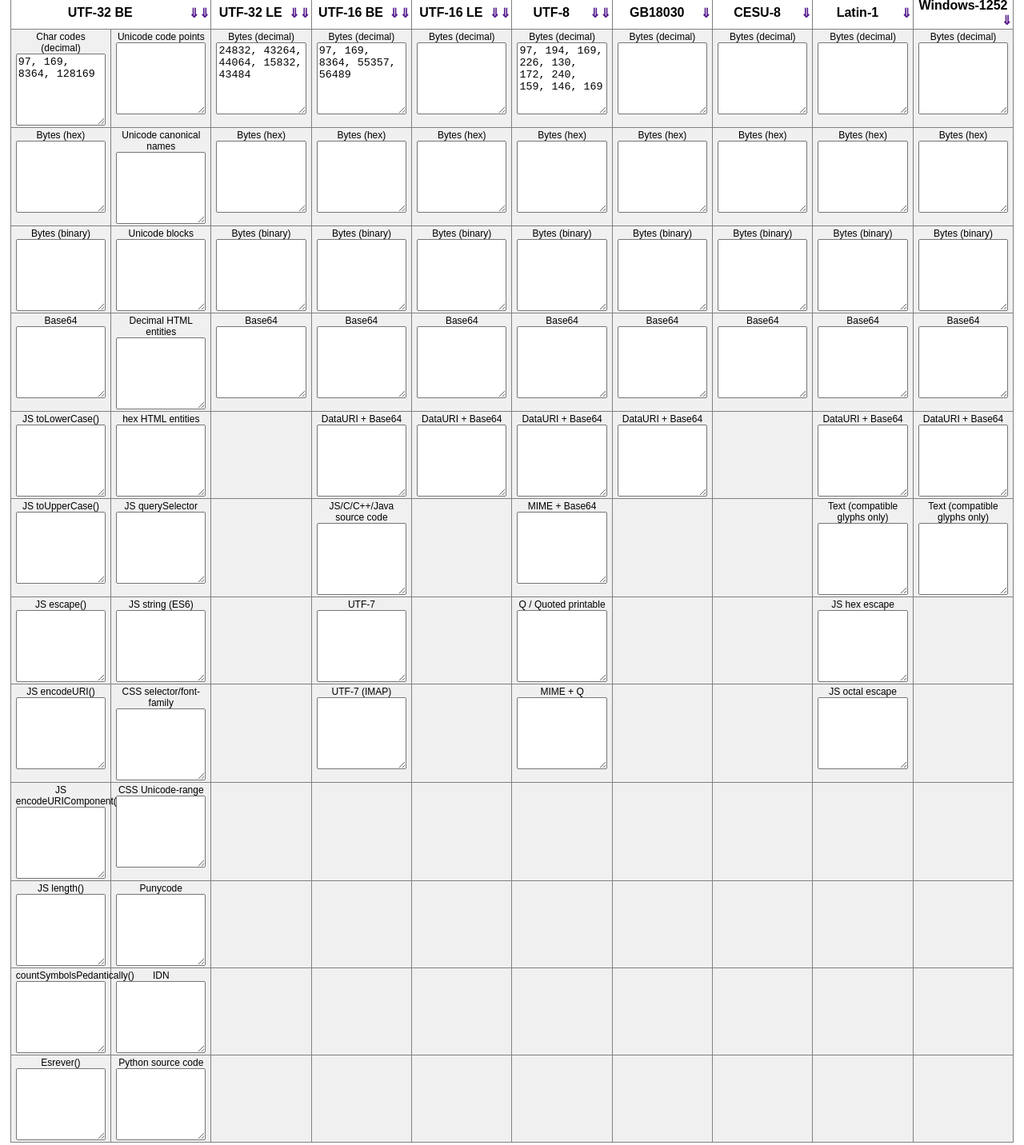
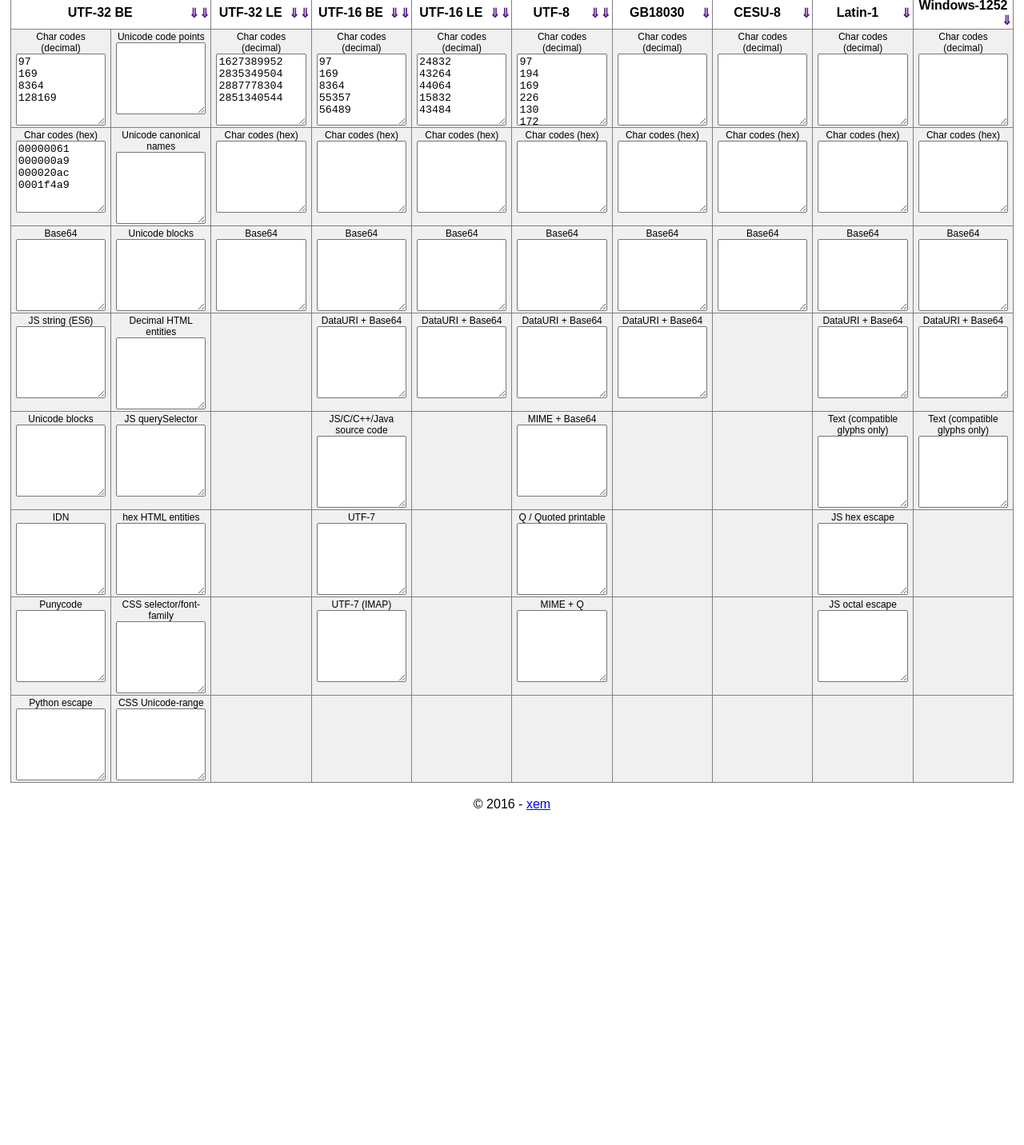
Before and after one commit to xem/escape, a plain HTML site: page index.html in a window 1280 px wide. Shown: the part 303-1735 px from the top of the page at 80% size. After the commit the page ends 1336 px from the top, so only its background shows below. Drawn offline with Linux system fonts and the light colour scheme.

Commit message:
reorganized

```diff
--- a/index.html
+++ b/index.html
@@ -10,6 +10,7 @@ input, textarea { width: 100%; }
 #a1, #a2 { height: 100px; }
 table a { float: right; text-decoration: none; }
 textarea { height: 90px }
+textarea:after { content: attr(id); }
 </style>
 <a href=//github.com/xem/escape><img style="position:absolute;top:0;right:0;border:0;" src="https://s3.amazonaws.com/github/ribbons/forkme_right_darkblue_121621.png" alt="Fork me on github"></a>
 <center>
@@ -40,129 +41,83 @@ All the encoding / decoding / escaping features you (n)ever dreamed of, all in o
 	<tr>
 		<td>Char codes (decimal)<textarea id=c1></textarea>
 		<td>Unicode code points<textarea id=d1></textarea>
-		<td>Bytes (decimal)<textarea id=e1></textarea>
-		<td>Bytes (decimal)<textarea id=f1></textarea>
-		<td>Bytes (decimal)<textarea id=g1></textarea>
-		<td>Bytes (decimal)<textarea id=h1></textarea>
-		<td>Bytes (decimal)<textarea id=i1></textarea>
-		<td>Bytes (decimal)<textarea id=j1></textarea>
-		<td>Bytes (decimal)<textarea id=k1></textarea>
-		<td>Bytes (decimal)<textarea id=l1></textarea>
+		<td>Char codes (decimal)<textarea id=e1></textarea>
+		<td>Char codes (decimal)<textarea id=f1></textarea>
+		<td>Char codes (decimal)<textarea id=g1></textarea>
+		<td>Char codes (decimal)<textarea id=h1></textarea>
+		<td>Char codes (decimal)<textarea id=i1></textarea>
+		<td>Char codes (decimal)<textarea id=j1></textarea>
+		<td>Char codes (decimal)<textarea id=k1></textarea>
+		<td>Char codes (decimal)<textarea id=l1></textarea>
 	<tr>
-		<td>Bytes (hex)<textarea id=f2></textarea>
-		<td>Unicode canonical names<textarea id=b3></textarea>
-		<td>Bytes (hex)<textarea id=g2></textarea>
-		<td>Bytes (hex)<textarea id=d2></textarea>
-		<td>Bytes (hex)<textarea id=e2></textarea>
-		<td>Bytes (hex)<textarea id=c2></textarea>
-		<td>Bytes (hex)<textarea id=h2></textarea>
-		<td>Bytes (hex)<textarea id=i2></textarea>
-		<td>Bytes (hex)<textarea id=j2></textarea>
-		<td>Bytes (hex)<textarea id=k2></textarea>
+		<td>Char codes (hex)<textarea id=c2></textarea>
+		<td>Unicode canonical names<textarea id=d2></textarea>
+		<td>Char codes (hex)<textarea id=e2></textarea>
+		<td>Char codes (hex)<textarea id=f2></textarea>
+		<td>Char codes (hex)<textarea id=g2></textarea>
+		<td>Char codes (hex)<textarea id=h2></textarea>
+		<td>Char codes (hex)<textarea id=i2></textarea>
+		<td>Char codes (hex)<textarea id=j2></textarea>
+		<td>Char codes (hex)<textarea id=k2></textarea>
+		<td>Char codes (hex)<textarea id=l2></textarea>
+  <tr>
+		<td>Base64<textarea id=c3></textarea>
+		<td>Unicode blocks<textarea id=d11></textarea>
+		<td>Base64<textarea id=e3></textarea>
+		<td>Base64<textarea id=f3></textarea>
+		<td>Base64<textarea id=g3></textarea>
+		<td>Base64<textarea id=h3></textarea>
+		<td>Base64<textarea id=i3></textarea>
+		<td>Base64<textarea id=j3></textarea>
+		<td>Base64<textarea id=k3></textarea>
+		<td>Base64<textarea id=l3></textarea>
 	<tr>
-		<td>Bytes (binary)<textarea id=f3></textarea>
-		<td>Unicode blocks<textarea id=b4></textarea>
-		<td>Bytes (binary)<textarea id=g3></textarea>
-		<td>Bytes (binary)<textarea id=d3></textarea>
-		<td>Bytes (binary)<textarea id=e3></textarea>
-		<td>Bytes (binary)<textarea id=c3></textarea>
-		<td>Bytes (binary)<textarea id=h3></textarea>
-		<td>Bytes (binary)<textarea id=i3></textarea>
-		<td>Bytes (binary)<textarea id=j3></textarea>
-		<td>Bytes (binary)<textarea id=k3></textarea>
+		<td>JS string (ES6)<textarea id=d6></textarea>
+		<td>Decimal HTML entities<textarea id=d3></textarea>
+		<td>
+		<td>DataURI + Base64<textarea id=f4></textarea>
+		<td>DataURI + Base64<textarea id=g4></textarea>
+		<td>DataURI + Base64<textarea id=h4></textarea>
+		<td>DataURI + Base64<textarea id=i4></textarea>
+		<td>
+		<td>DataURI + Base64<textarea id=k4></textarea>
+		<td>DataURI + Base64<textarea id=l4></textarea>
 	<tr>
-		<td>Base64<textarea id=f4></textarea>
-		<td>Decimal HTML entities<textarea id=f5></textarea>
-		<td>Base64<textarea id=g4></textarea>
-		<td>Base64<textarea id=d4></textarea>
-		<td>Base64<textarea id=e4></textarea>
-		<td>Base64<textarea id=c4></textarea>
-		<td>Base64<textarea id=h4></textarea>
-		<td>Base64<textarea id=i4></textarea>
-		<td>Base64<textarea id=j4></textarea>
-		<td>Base64<textarea id=k4></textarea>
-	<tr>
-		<td>JS toLowerCase()<textarea id=b6></textarea>
-		<td>hex HTML entities<textarea id=f6></textarea>
+		<td>Unicode blocks<textarea id=d11></textarea>
+		<td>JS querySelector<textarea id=d5></textarea>
 		<td>
-		<td>DataURI + Base64<textarea id=d5></textarea>
-		<td>DataURI + Base64<textarea id=e5></textarea>
-		<td>DataURI + Base64<textarea id=c5></textarea>
-		<td>DataURI + Base64<textarea id=h5></textarea>
+		<td>JS/C/C++/Java source code<textarea id=f5></textarea>
 		<td>
-		<td>DataURI + Base64<textarea id=j5></textarea>
-		<td>DataURI + Base64<textarea id=k5></textarea>
-	<tr>
-		<td>JS toUpperCase()<textarea id=b7></textarea>
-		<td>JS querySelector<textarea id=f7></textarea>
-
-		<td>
-		<td>JS/C/C++/Java source code<textarea id=d6></textarea>
-		<td>
-		<td>MIME + Base64<textarea id=c6></textarea>
+		<td>MIME + Base64<textarea id=h5></textarea>
 		<td>
 		<td>
-		<td>Text (compatible glyphs only)<textarea id=j6></textarea>
-		<td>Text (compatible glyphs only)<textarea id=k6></textarea>
+		<td>Text (compatible glyphs only)<textarea id=k5></textarea>
+		<td>Text (compatible glyphs only)<textarea id=l5></textarea>
 	<tr>
-		<td>JS escape()<textarea id=b8></textarea>
-		<td>JS string (ES6)<textarea id=f8></textarea>
-
+		<td>IDN<textarea id=d10></textarea>
+		<td>hex HTML entities<textarea id=d4></textarea>
 		<td>
-		<td>UTF-7<textarea id=d7></textarea>
+		<td>UTF-7<textarea id=f6></textarea>
 		<td>
-		<td>Q / Quoted printable<textarea id=c7></textarea>
+		<td>Q / Quoted printable<textarea id=h6></textarea>
 		<td>
 		<td>
-		<td>JS hex escape<textarea id=j7></textarea>
+		<td>JS hex escape<textarea id=k6></textarea>
 		<td>
 	<tr>
-		<td>JS encodeURI()<textarea id=b9></textarea>
-		<td>CSS selector/font-family<textarea id=f9></textarea>
+		<td>Punycode<textarea id=d9></textarea>
+		<td>CSS selector/font-family<textarea id=d7></textarea>
 		<td>
-		<td>UTF-7 (IMAP)<textarea id=d8></textarea>
+		<td>UTF-7 (IMAP)<textarea id=f7></textarea>
 		<td>
-		<td>MIME + Q<textarea id=c8></textarea>
+		<td>MIME + Q<textarea id=h7></textarea>
 		<td>
 		<td>
-		<td>JS octal escape<textarea id=j8></textarea>
+		<td>JS octal escape<textarea id=k7></textarea>
 		<td>
 	<tr>
-		<td>JS encodeURIComponent()<textarea id=b10></textarea>
-		<td>CSS Unicode-range<textarea id=f10></textarea>
-		<td>
-		<td>
-		<td>
-		<td>
-		<td>
-		<td>
-		<td>
-		<td>
-	<tr>
-		<td>JS length()<textarea id=b11></textarea>
-		<td>Punycode<textarea id=f11></textarea>
-		<td>
-		<td>
-		<td>
-		<td>
-		<td>
-		<td>
-		<td>
-		<td>
-	<tr>
-		<td>countSymbolsPedantically()<textarea id=b12></textarea>
-		<td>IDN<textarea id=f12></textarea>
-		<td>
-		<td>
-		<td>
-		<td>
-		<td>
-		<td>
-		<td>
-		<td>
-	<tr>
-		<td>Esrever()<textarea id=b13></textarea>
-		<td>Python source code<textarea id=f13></textarea>
+		<td>Python escape<textarea id=d11></textarea>
+		<td>CSS Unicode-range<textarea id=d8></textarea>
 		<td>
 		<td>
 		<td>
@@ -173,7 +128,7 @@ All the encoding / decoding / escaping features you (n)ever dreamed of, all in o
 		<td>
 </table>
 <br>
-&#169; 2015 - <a href=//xem.github.io>xem</a>
+&#169; 2016 - <a href=//xem.github.io>xem</a>
 <br>
 <br>
 <script src="escape.js"></script>
```
Also changed, not shown: escape.js.
